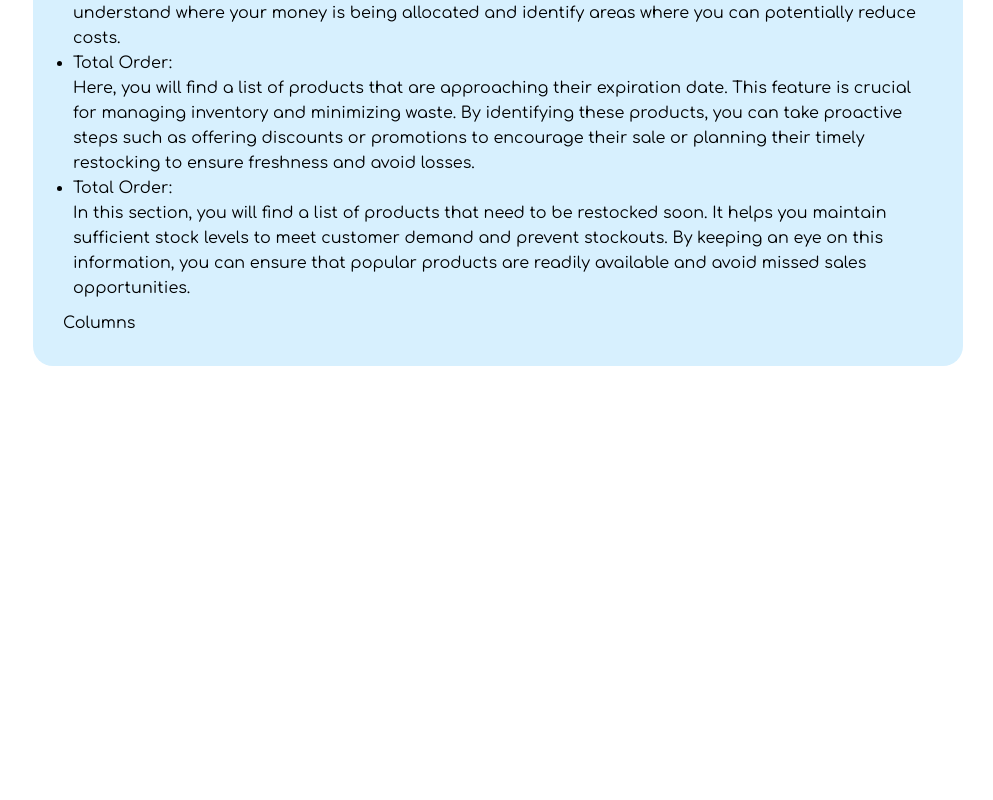
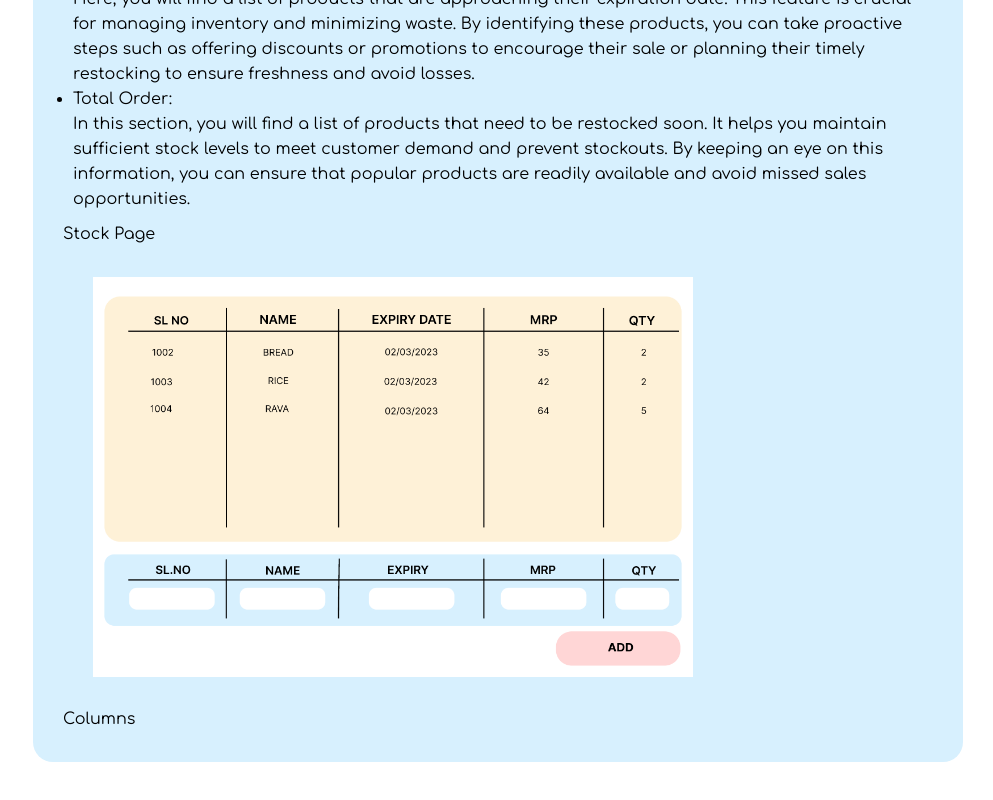
Before and after one commit to nikhitkumar00/Inventify, a React (Vite) app: page /help in a window 1280 px wide. Shown: the part 992-1792 px from the top of the page, without its empty margins (287-1280 px from the left). Before the commit the page ends 1418 px from the top, so only its background shows below. Built offline with nearby package versions, Linux system fonts and the light colour scheme.

Commit message:
updated stocks_help

```diff
--- a/src/Components/Help/Help.css
+++ b/src/Components/Help/Help.css
@@ -77,3 +77,10 @@
   }
 
    */
+   .stocks-style{
+    width: 600px;
+    height:400px;
+    display: flex;
+    align-self: center;
+    padding: 30px;
+  }
--- a/src/Components/Help/Help.jsx
+++ b/src/Components/Help/Help.jsx
@@ -1,6 +1,6 @@
 import "./Help.css";
 import statistics from "/src/img/Favicon/favicon_io/statistics.png";
-
+import stocks from "/src/img/Favicon/favicon_io/stocks.png";
 const Help = () => {
   return (
     <div className="wrapper_help">
@@ -85,6 +85,12 @@ const Help = () => {
               </ul>
             </div>
           </div>
+          <div className="stocks_help">
+            <div className="stockshead_help">
+              Stock Page
+            </div>
+            <img src={stocks}  alt="Stocks" className="stocks-style" />
+          </div>
           <div className="column_help">
             <div className="column_help_head">Columns</div>
 
```
Also changed, not shown: src/img/Favicon/favicon_io/statistics.png, src/img/Favicon/favicon_io/stocks.png (added).
